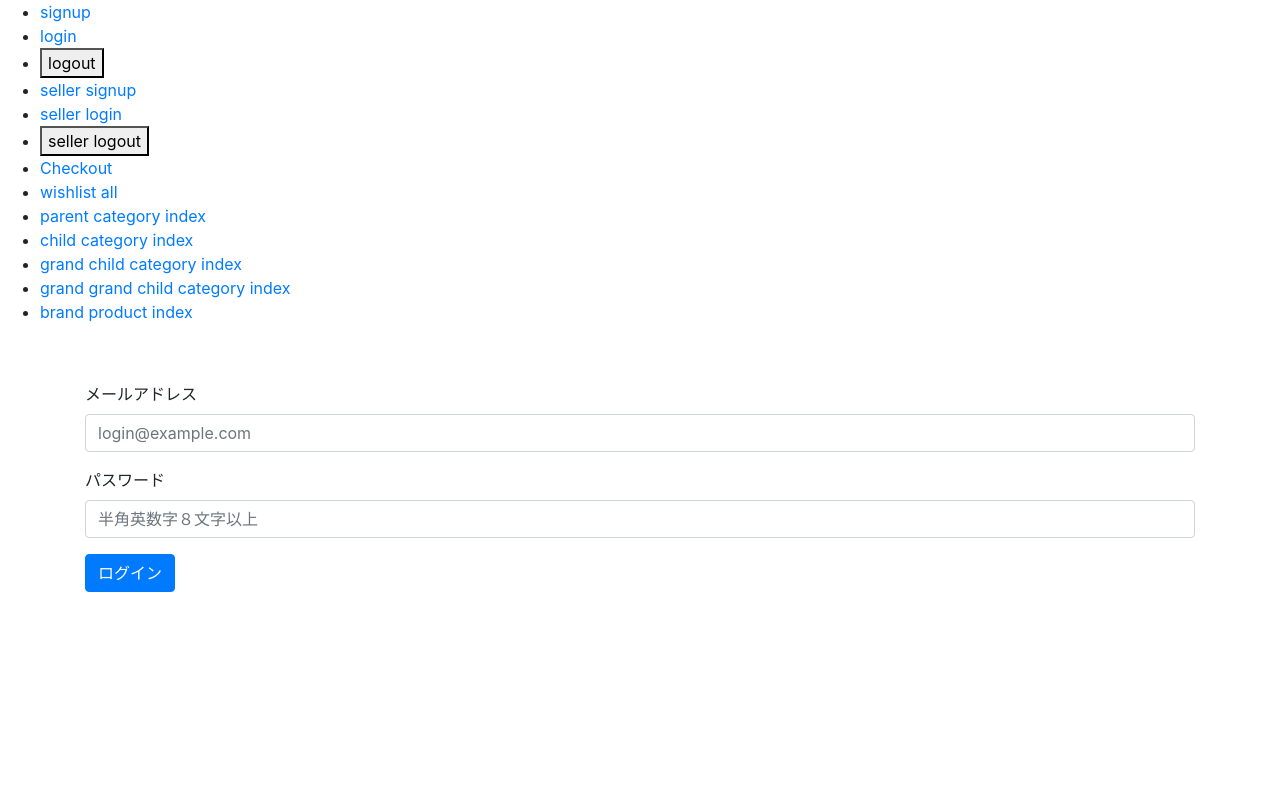
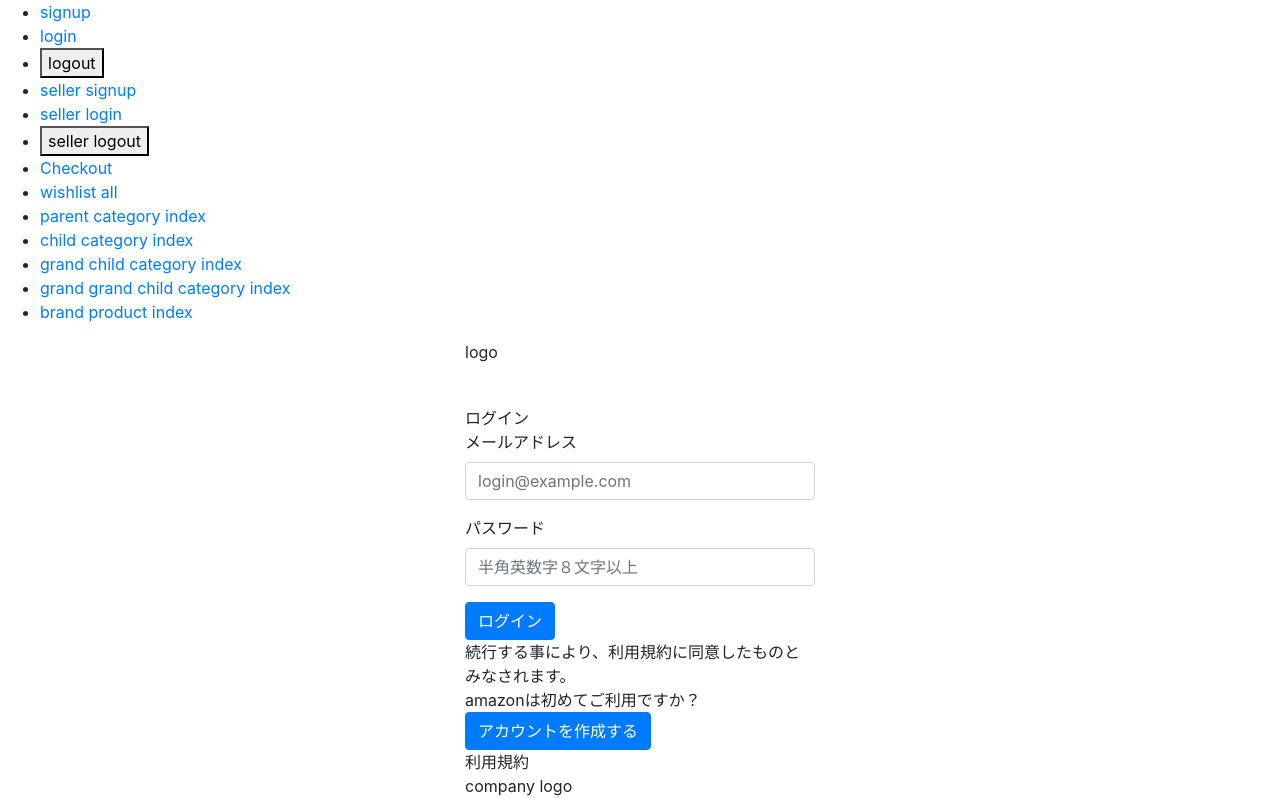
Before and after one commit to XX989tmx/amazon_clone_clientside, a React (Create React App) app: page /user/auth/login in a window 1280 px wide. Shown: the part 478-1276 px from the top of the page. Before the commit the page ends 1070 px from the top, so only its background shows below. Built offline with nearby package versions, Linux system fonts and the light colour scheme.

Commit message:
adds layout to login

```diff
--- a/src/users/pages/Login.js
+++ b/src/users/pages/Login.js
@@ -1,11 +1,13 @@
 import Axios from "axios";
 import React, { useContext, useEffect, useState } from "react";
-import { useHistory } from "react-router-dom";
+import { Link, useHistory } from "react-router-dom";
 import reactBootstrap, {
   Alert,
   Button,
   Container,
   Form,
+  Row,
+  Col,
 } from "react-bootstrap";
 import { AuthContext } from "../../shared/context/auth-context";
 
@@ -63,8 +65,25 @@ const Login = () => {
 
   return (
     <Container fluid="md">
+      <Row>
+        <Col xs={{ offset: 2, span: 8 }} lg={{ offset: 4, span: 4 }}>
+          logo
+        </Col>
+      </Row>
+      <Row>
+        <Col>
+          <Row>
+            <Col xs={{ offset: 2, span: 8 }} lg={{ offset: 4, span: 4 }}>
+              <Row>
+                <Col>
                   <Alert variant={Message.variant}>{Message.message}</Alert>
-
+                </Col>
+              </Row>
+              <Row>
+                <Col>ログイン</Col>
+              </Row>
+              <Row>
+                <Col>
                   <Form action="" onSubmit={loginSubmitHandler}>
                     <Form.Group
                       controlId="email"
@@ -72,7 +91,10 @@ const Login = () => {
                       onChange={emailChangeHandler}
                     >
                       <Form.Label>メールアドレス</Form.Label>
-          <Form.Control type="email" placeholder="login@example.com" />
+                      <Form.Control
+                        type="email"
+                        placeholder="login@example.com"
+                      />
                     </Form.Group>
                     <Form.Group
                       controlId="password"
@@ -80,11 +102,49 @@ const Login = () => {
                       onChange={passwordChangeHandler}
                     >
                       <Form.Label>パスワード</Form.Label>
-          <Form.Control type="password" placeholder="半角英数字８文字以上" />
+                      <Form.Control
+                        type="password"
+                        placeholder="半角英数字８文字以上"
+                      />
                     </Form.Group>
 
                     <Button type="submit">ログイン</Button>
                   </Form>
+                </Col>
+              </Row>
+              <Row>
+                <Col>
+                  続行する事により、利用規約に同意したものとみなされます。
+                </Col>
+              </Row>
+              <Row>
+                <Col>
+                  <Row>
+                    <Col>amazonは初めてご利用ですか？</Col>
+                  </Row>
+                  <Row>
+                    <Col>
+                      <Link>
+                        <Button> アカウントを作成する</Button>
+                      </Link>{" "}
+                    </Col>
+                  </Row>
+                </Col>
+              </Row>
+            </Col>
+          </Row>
+        </Col>
+      </Row>
+      <Row>
+        <Col xs={{ offset: 2, span: 8 }} lg={{ offset: 4, span: 4 }}>
+          <Row>
+            <Col>利用規約</Col>
+          </Row>
+          <Row>
+            <Col>company logo</Col>
+          </Row>
+        </Col>
+      </Row>
     </Container>
   );
 };
```
Lines whose indentation alone changed are shown as unchanged.
